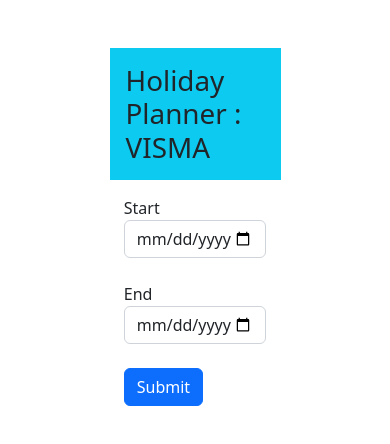
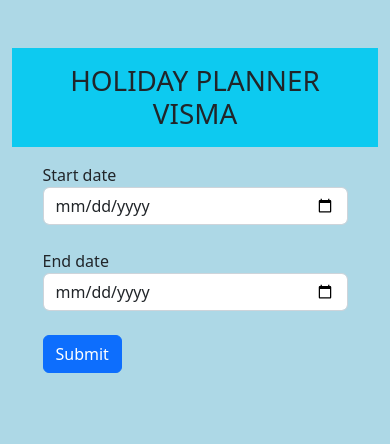
Before and after one commit to ekramteyeb/visma-holidayPlanner, a website: page index.html in a window 390 px wide. Drawn offline with nearby package versions, Linux system fonts and the light colour scheme.

Commit message:
media query added

```diff
--- a/index.html
+++ b/index.html
@@ -20,28 +20,37 @@
 </head>
 <body>
     <div class="container col-6 pt-5">
-        <h1 class="bg-info p-3">Holiday Planner  : VISMA</h1>
+        <h1 class="bg-info p-3 text-center">HOLIDAY PLANNER VISMA</h1>
 
         <p id="result" class="col-10  mx-auto" style="background-color:red; color:white;"></p>
         <p id="demo" class="col-10  mx-auto" style="background-color:green; color:white"></p>
         <div>
             <form action="" class="col-10 mx-auto">
                 <div class="form-group">
-                  <label for="startDate">Start</label>
+                  <label for="startDate">Start date</label>
                   <input type="date" class="form-control" id="startDate" aria-describedby="startDate" placeholder="Start date">
                 </div>
                 <br>
                 <div class="form-group">
-                    <label for="endDate">End</label>
+                    <label for="endDate">End date</label>
                     <input type="date" class="form-control" id="endDate" aria-describedby="endDate"  placeholder="End date">
                   </div>
                 <br>
-                <button type="button" class="btn btn-primary" onclick="holidayPlanner()">Submit</button>
+                <button type="button" class="btn btn-primary mx-auto" onclick="holidayPlanner()">Submit</button>
             </form>
         </div>
     </div>
+    <style>
+      @media only screen and (max-width: 600px) {
+        body {
+          background-color: lightblue;
+        }
+        .container{
+          width: fit-content;
+        }
+      }
 
-
+    </style>
     <script src="https://unpkg.com/dayjs@1.8.21/dayjs.min.js"></script>
     <script>dayjs().format()</script>
     <script src="https://cdnjs.cloudflare.com/ajax/libs/moment.js/2.18.1/moment.min.js"></script>
--- a/index.js
+++ b/index.js
@@ -5,7 +5,6 @@
 
     let start =  document.getElementById('startDate').value;
     let end =  document.getElementById('endDate').value;
-
 
     let isValidSpan = checkValidSpan(start , end)
     let isValidHolidayPeriod = checkHodlidayPeriod(start , end)
@@ -71,8 +70,6 @@
         return workingDays
     }
 }
-
-
 //check if the given times span is <= 50 days  and
 // they are in chronological order
 function checkValidSpan(start, end){
```
